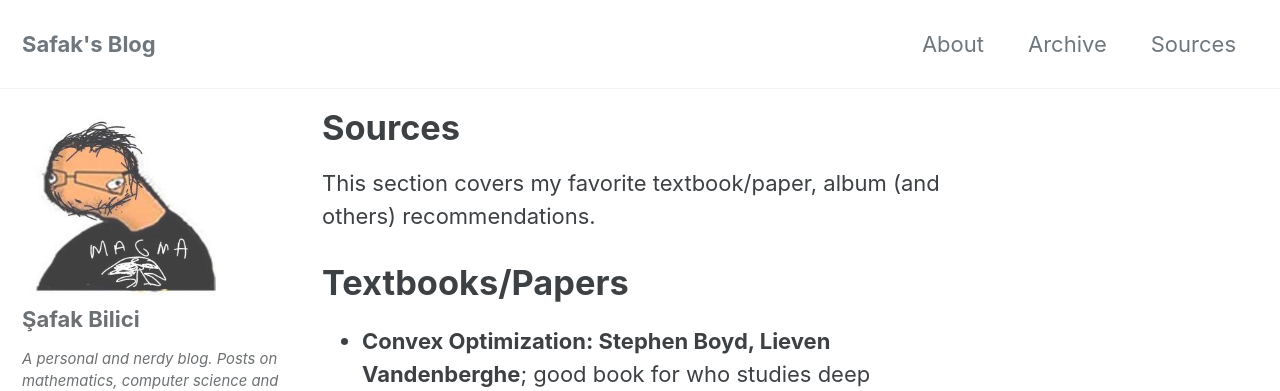
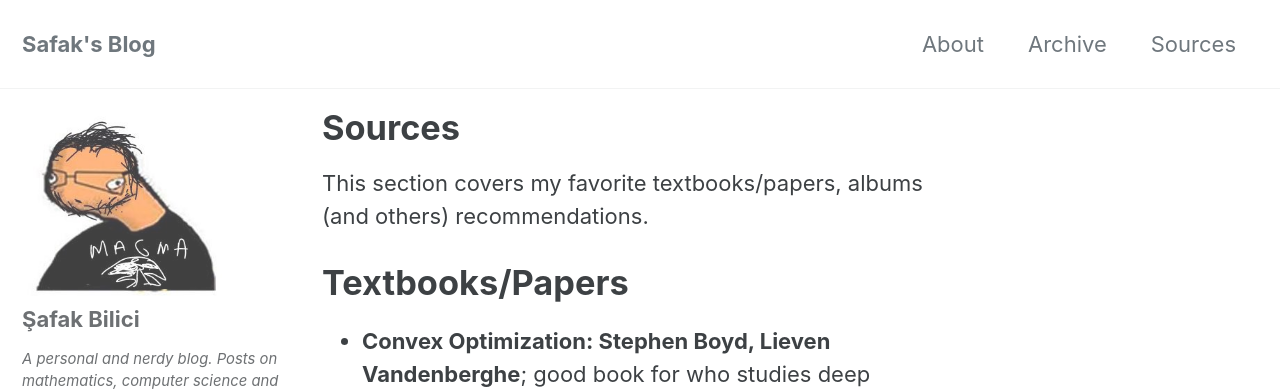
Before and after one commit to safakkbilici/safakkbilici.github.io, a Jekyll site: the page built from _pages/sources.md, in a window 1280 px wide and 1069 px high. Shown: the top 391 px of the window. Built offline with Jekyll 4.4.1, drawn with Linux system fonts in a browser that asks for light colours; cached includes are drawn as plain includes.

Commit message:
sources improved

```diff
--- a/_pages/sources.md
+++ b/_pages/sources.md
@@ -5,7 +5,7 @@ title: "Sources"
 permalink: /sources/
 header:
 ---
-This section covers my favorite textbook/paper, album (and others) recommendations.
+This section covers my favorite textbooks/papers, albums (and others) recommendations.
 
 # Textbooks/Papers
 
```
